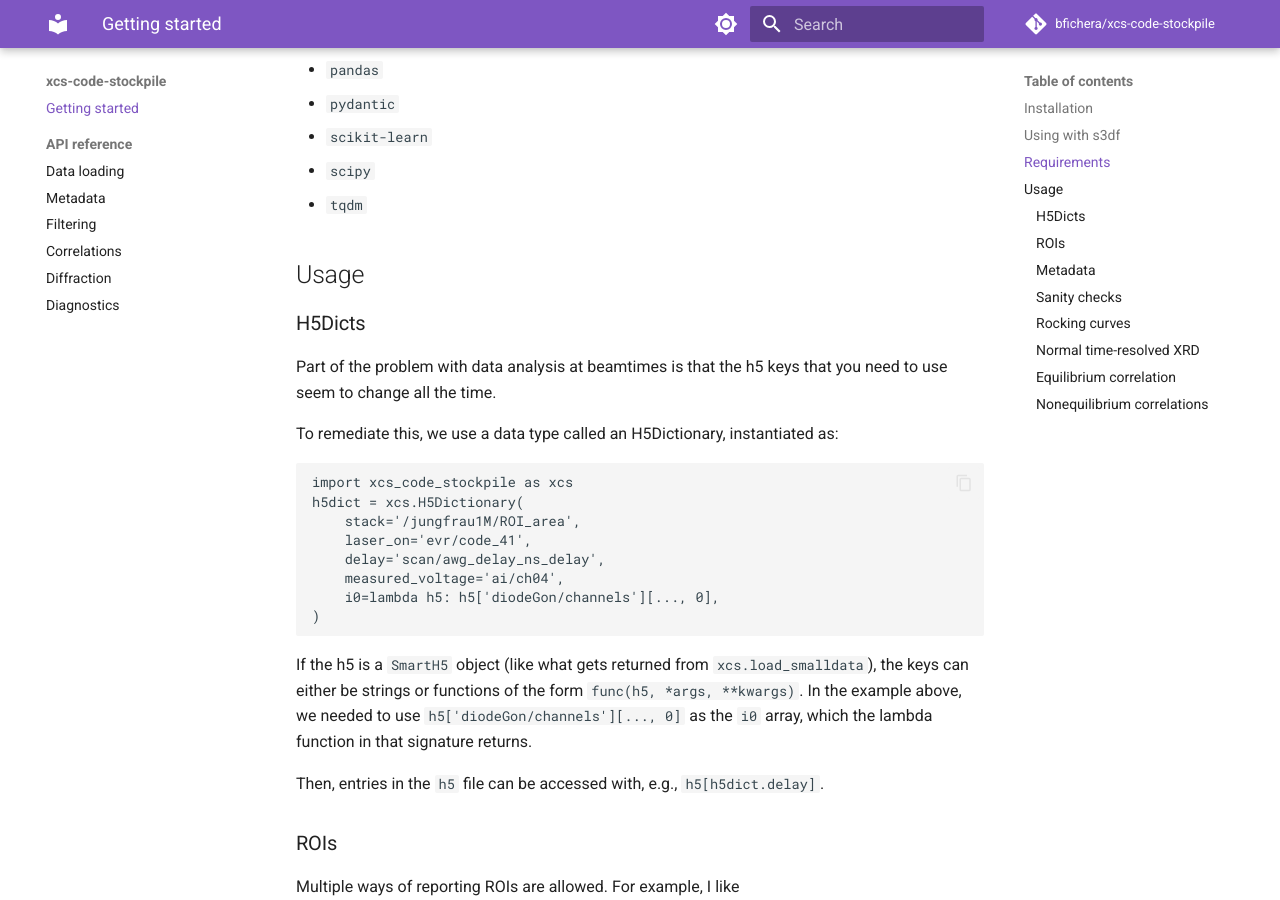
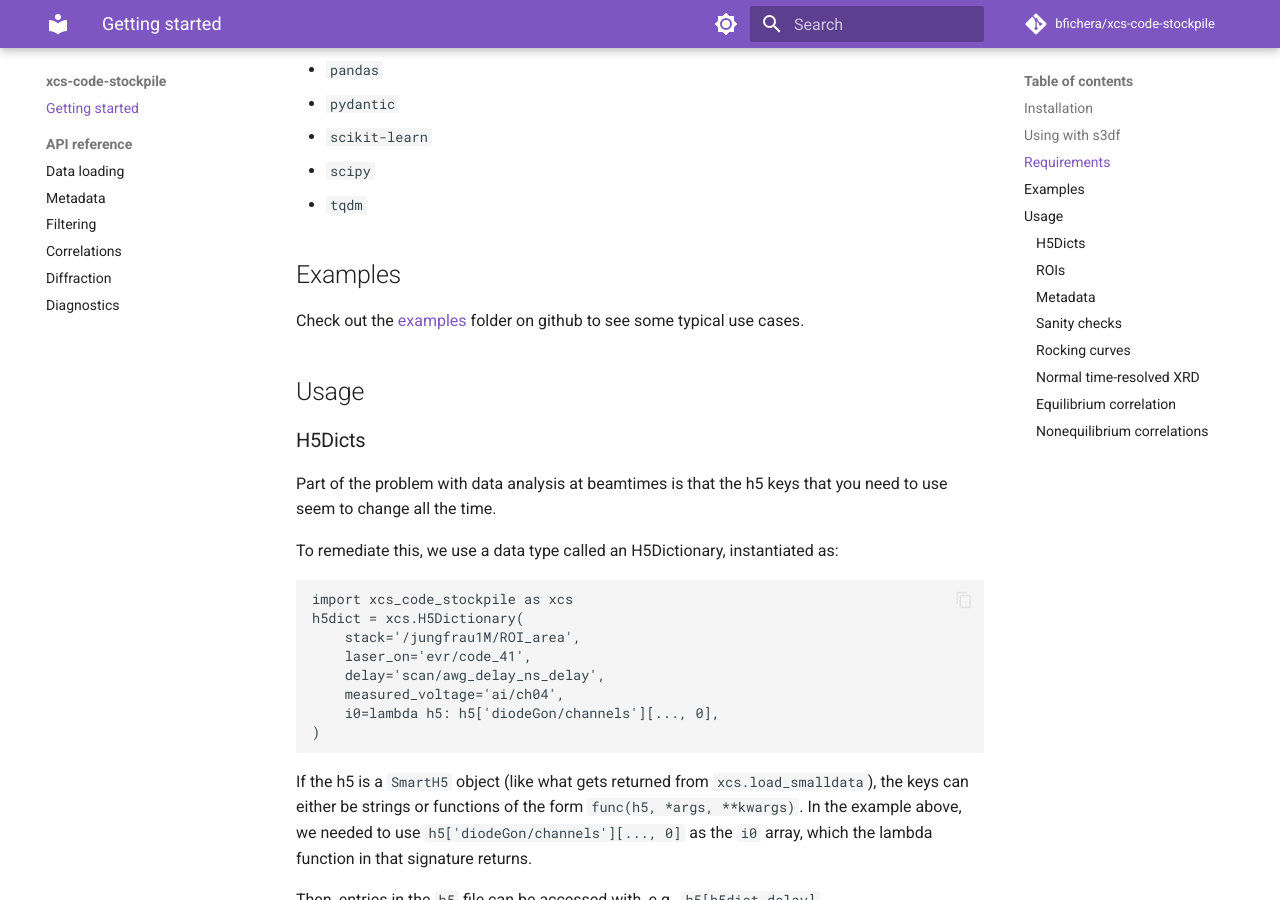
Before and after one commit to bfichera/xcs-code-stockpile, an MkDocs documentation site: the page built from docs/index.md, in a window 1280 px wide and 900 px high, scrolled down 637 px. Built offline with MkDocs 1.6.1 and Material for MkDocs 9.7.7, drawn with Linux system fonts in a browser that asks for light colours; comment, search, counter and statistics services are not loaded.

Commit message:
Mention examples folder in README and docs

```diff
--- a/docs/index.md
+++ b/docs/index.md
@@ -26,6 +26,12 @@ source /sdf/data/lcls/ds/xcs/xcs101927227/results/bfichera/bryans-psconda.sh
 -   `scikit-learn`
 -   `scipy`
 -   `tqdm`
+
+## Examples
+
+Check out the
+[examples](https://github.com/bfichera/xcs-code-stockpile/tree/main/examples)
+folder on github to see some typical use cases.
 
 ## Usage
 
```
Also changed, not shown: README.md (+4 -0 lines).
